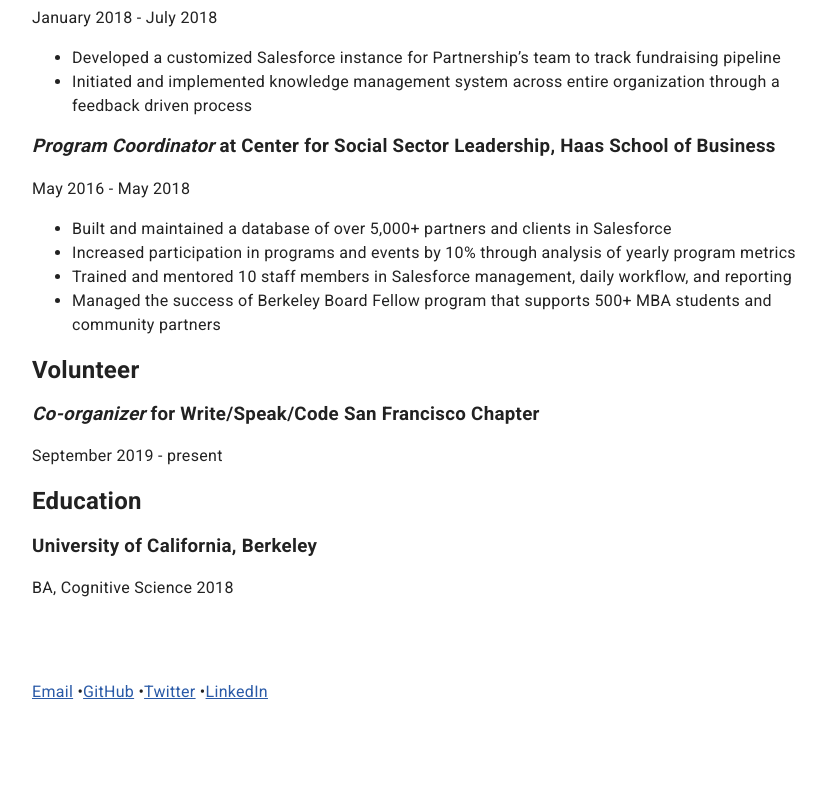
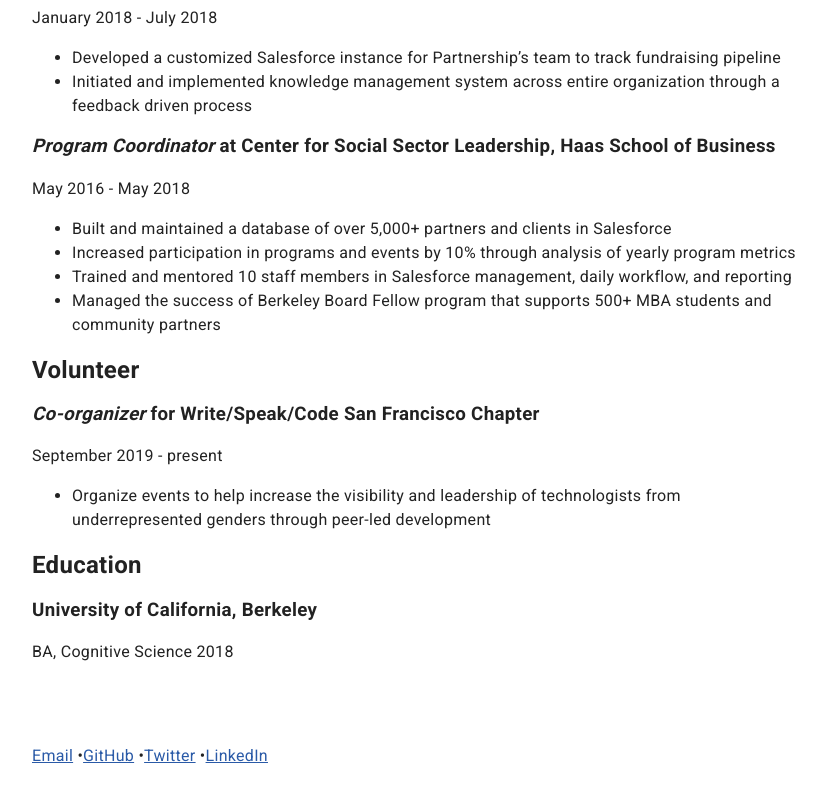
Before and after one commit to rmorabia/sophi-li.github.io, a Gatsby site: page /resume in a window 1280 px wide. Shown: the part 794-1594 px from the top of the page, without its empty margins (224-1050 px from the left). Before the commit the page ends 1530 px from the top, so only its background shows below. Built offline with nearby package versions, Linux system fonts and the light colour scheme; Gatsby itself is replaced by a stand-in of ours.

Commit message:
update rez

```diff
--- a/src/pages/resume.js
+++ b/src/pages/resume.js
@@ -102,6 +102,14 @@
         <i>Co-organizer</i> for Write/Speak/Code San Francisco Chapter
       </h3>
       <p>September 2019 - present</p>
+      <ul>
+        <li>
+          {' '}
+          Organize events to help increase the visibility and leadership of
+          technologists from underrepresented genders through peer-led
+          development
+        </li>
+      </ul>
     </section>
     <section>
       <h2>Education</h2>
```
